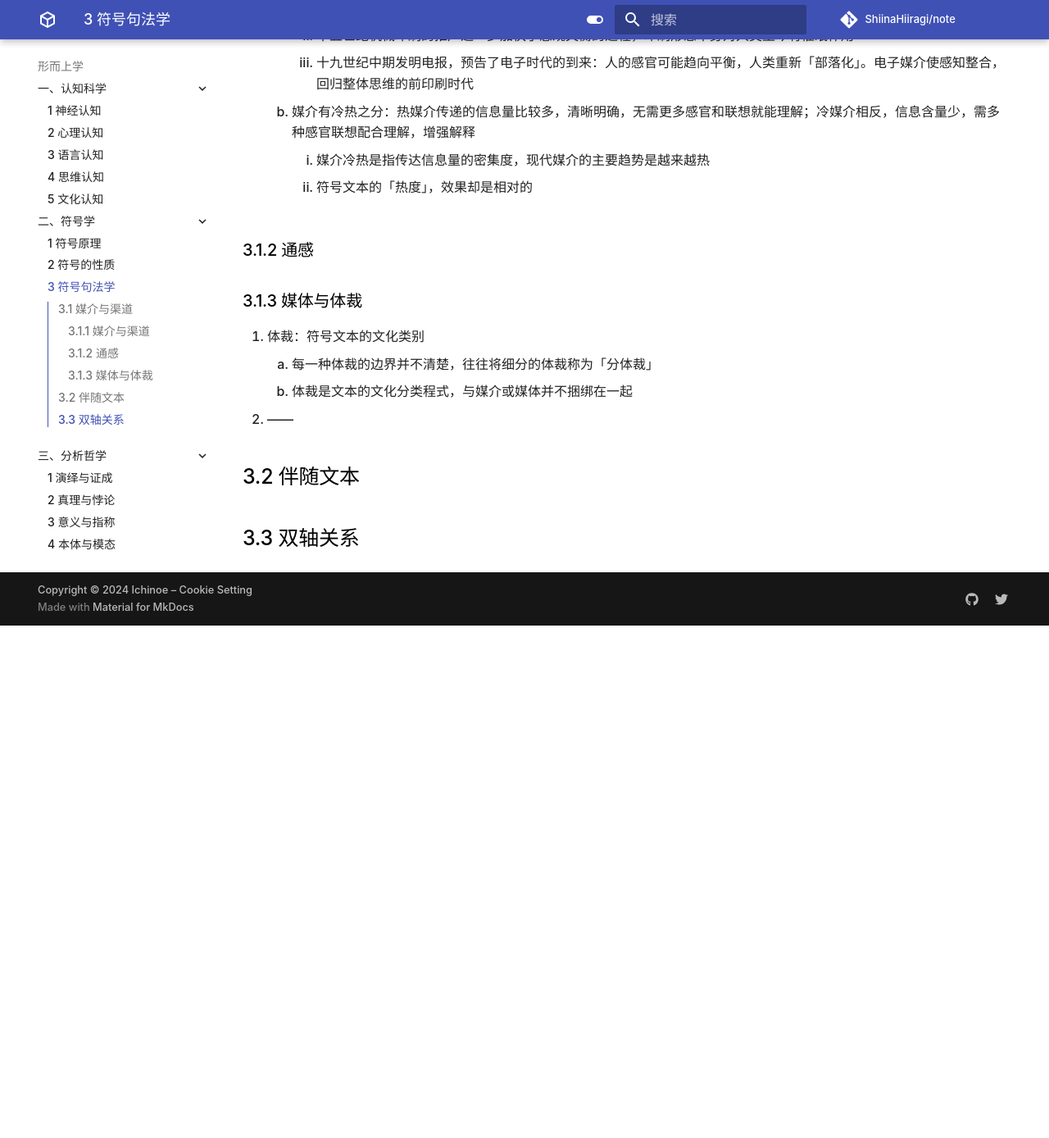
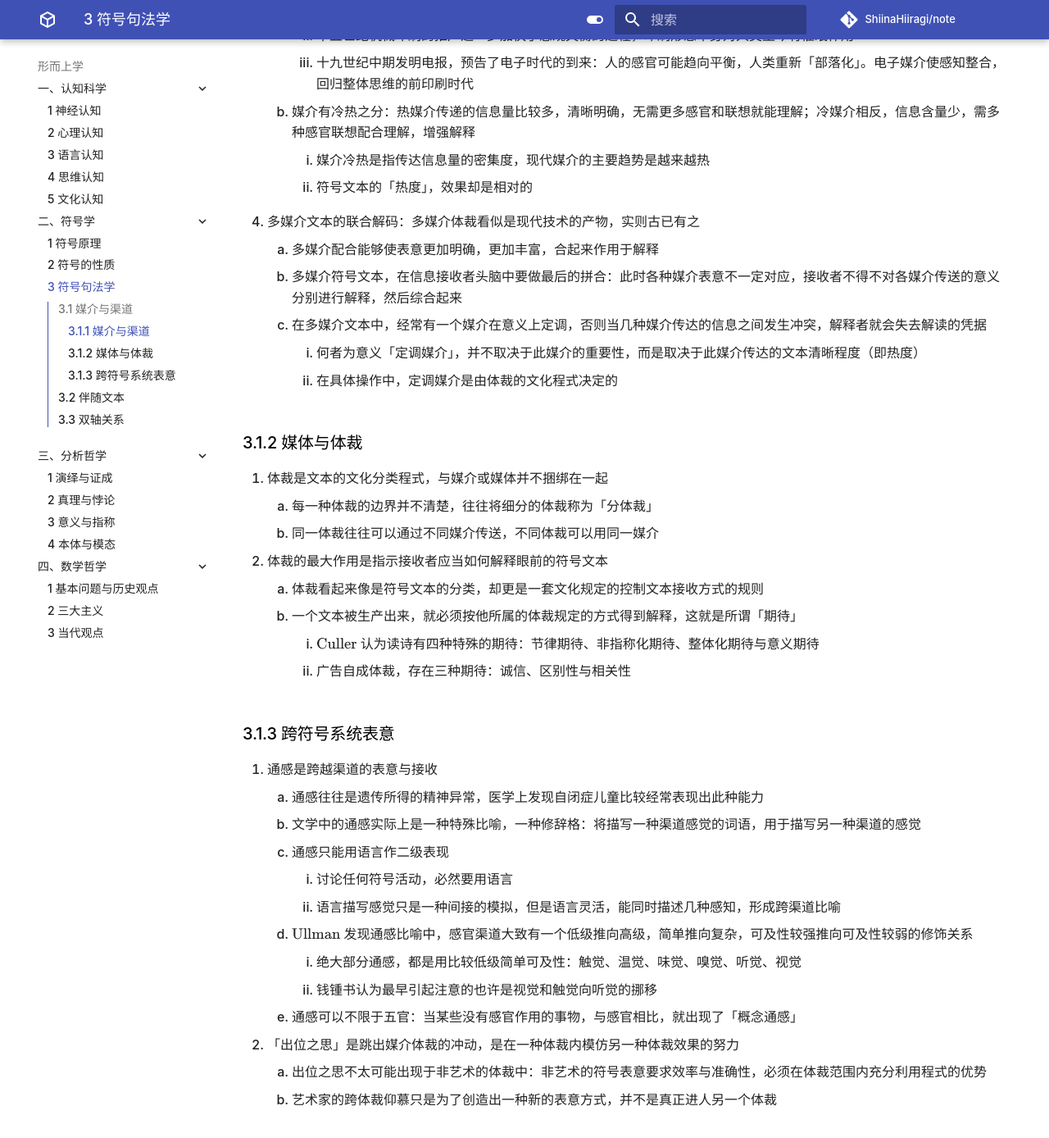
Before and after one commit to ShiinaHiiragi/note, an MkDocs documentation site: the page built from docs/meta/sign/syntax.md, in a window 1280 px wide and 1400 px high, scrolled down 1084 px. Shown: the top 1388 px of the window at 82% size. Built offline with MkDocs 1.6.1 and Material for MkDocs 9.7.7, drawn with Linux system fonts in a browser that asks for light colours; comment, search, counter and statistics services are not loaded; before the commit the page ends 1847 px from its top, so only the background shows below that.

Commit message:
add chap 05

```diff
--- a/docs/meta/sign/syntax.md
+++ b/docs/meta/sign/syntax.md
@@ -28,14 +28,37 @@
     2. 媒介有冷热之分：热媒介传递的信息量比较多，清晰明确，无需更多感官和联想就能理解；冷媒介相反，信息含量少，需多种感官联想配合理解，增强解释
         1. 媒介冷热是指传达信息量的密集度，现代媒介的主要趋势是越来越热
         2. 符号文本的「热度」，效果却是相对的
+4. 多媒介文本的联合解码：多媒介体裁看似是现代技术的产物，实则古已有之
+    1. 多媒介配合能够使表意更加明确，更加丰富，合起来作用于解释
+    2. 多媒介符号文本，在信息接收者头脑中要做最后的拼合：此时各种媒介表意不一定对应，接收者不得不对各媒介传送的意义分别进行解释，然后综合起来
+    3. 在多媒介文本中，经常有一个媒介在意义上定调，否则当几种媒介传达的信息之间发生冲突，解释者就会失去解读的凭据
+        1. 何者为意义「定调媒介」，并不取决于此媒介的重要性，而是取决于此媒介传达的文本清晰程度（即热度）
+        2. 在具体操作中，定调媒介是由体裁的文化程式决定的
 
-### 3.1.2 通感
+### 3.1.2 媒体与体裁
+1. 体裁是文本的文化分类程式，与媒介或媒体并不捆绑在一起
+    1. 每一种体裁的边界并不清楚，往往将细分的体裁称为「分体裁」
+    2. 同一体裁往往可以通过不同媒介传送，不同体裁可以用同一媒介
+2. 体裁的最大作用是指示接收者应当如何解释眼前的符号文本
+    1. 体裁看起来像是符号文本的分类，却更是一套文化规定的控制文本接收方式的规则
+    2. 一个文本被生产出来，就必须按他所属的体裁规定的方式得到解释，这就是所谓「期待」
+        1. $\text{Culler}$ 认为读诗有四种特殊的期待：节律期待、非指称化期待、整体化期待与意义期待
+        2. 广告自成体裁，存在三种期待：诚信、区别性与相关性
 
-### 3.1.3 媒体与体裁
-1. 体裁：符号文本的文化类别
-    1. 每一种体裁的边界并不清楚，往往将细分的体裁称为「分体裁」
-    2. 体裁是文本的文化分类程式，与媒介或媒体并不捆绑在一起
-2. ——
+### 3.1.3 跨符号系统表意
+1. 通感是跨越渠道的表意与接收
+    1. 通感往往是遗传所得的精神异常，医学上发现自闭症儿童比较经常表现出此种能力
+    2. 文学中的通感实际上是一种特殊比喻，一种修辞格：将描写一种渠道感觉的词语，用于描写另一种渠道的感觉
+    3. 通感只能用语言作二级表现
+        1. 讨论任何符号活动，必然要用语言
+        2. 语言描写感觉只是一种间接的模拟，但是语言灵活，能同时描述几种感知，形成跨渠道比喻
+    4. $\text{Ullman}$ 发现通感比喻中，感官渠道大致有一个低级推向高级，简单推向复杂，可及性较强推向可及性较弱的修饰关系
+        1. 绝大部分通感，都是用比较低级简单可及性：触觉、温觉、味觉、嗅觉、听觉、视觉
+        2. 钱锺书认为最早引起注意的也许是视觉和触觉向听觉的挪移
+    5. 通感可以不限于五官：当某些没有感官作用的事物，与感官相比，就出现了「概念通感」
+2. 「出位之思」是跳出媒介体裁的冲动，是在一种体裁内模仿另一种体裁效果的努力
+    1. 出位之思不太可能出现于非艺术的体裁中：非艺术的符号表意要求效率与准确性，必须在体裁范围内充分利用程式的优势
+    2. 艺术家的跨体裁仰慕只是为了创造出一种新的表意方式，并不是真正进人另一个体裁
 
 ## 3.2 伴随文本
 
```
Also changed, not shown: docs/index.md (+1 -1 lines).
